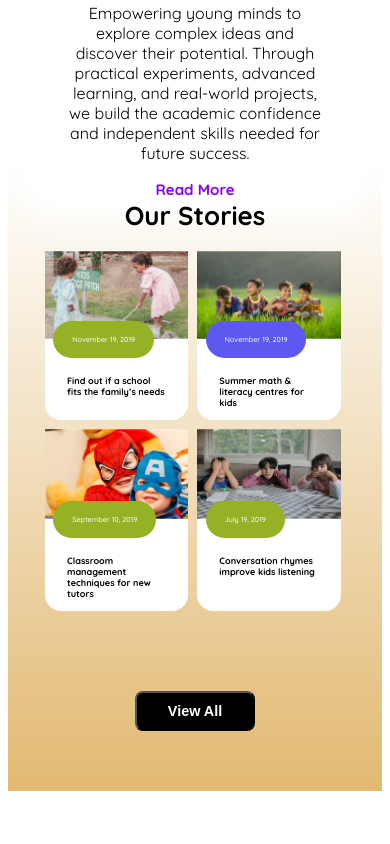
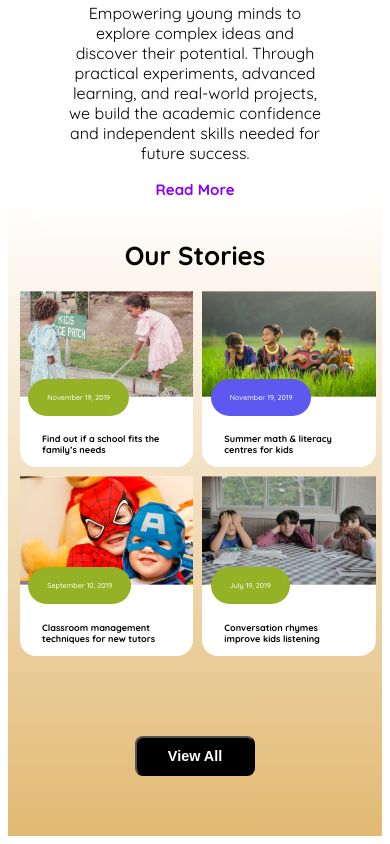
Before and after one commit to sourov-roy-ovi/kids-school-website, a plain HTML site: page index.html in a window 390 px wide. Shown: the part 2157-3001 px from the top of the page. Before the commit the page ends 2956 px from the top, so only its background shows below. Drawn offline with nearby package versions, Linux system fonts and the light colour scheme.

Commit message:
feat: update our stories section responsive style for mobile device

```diff
--- a/Styles/style.css
+++ b/Styles/style.css
@@ -420,8 +420,8 @@ main {
 
 @media screen and (max-width:576px) {
     .our-stories-section {
-        max-width: 300px;
-        margin: 0 auto;
+        max-width: 350px;
+        margin-top: 40px;
     }
     .stories-card-container {
         flex-direction: column;
@@ -441,7 +441,7 @@ main {
     }
     .card-small,
     .card-small img {
-        max-width: 143.35px;
+        max-width: 173.35px;
     }
     .small-card-title {
         font-size: 0.57rem;
```
